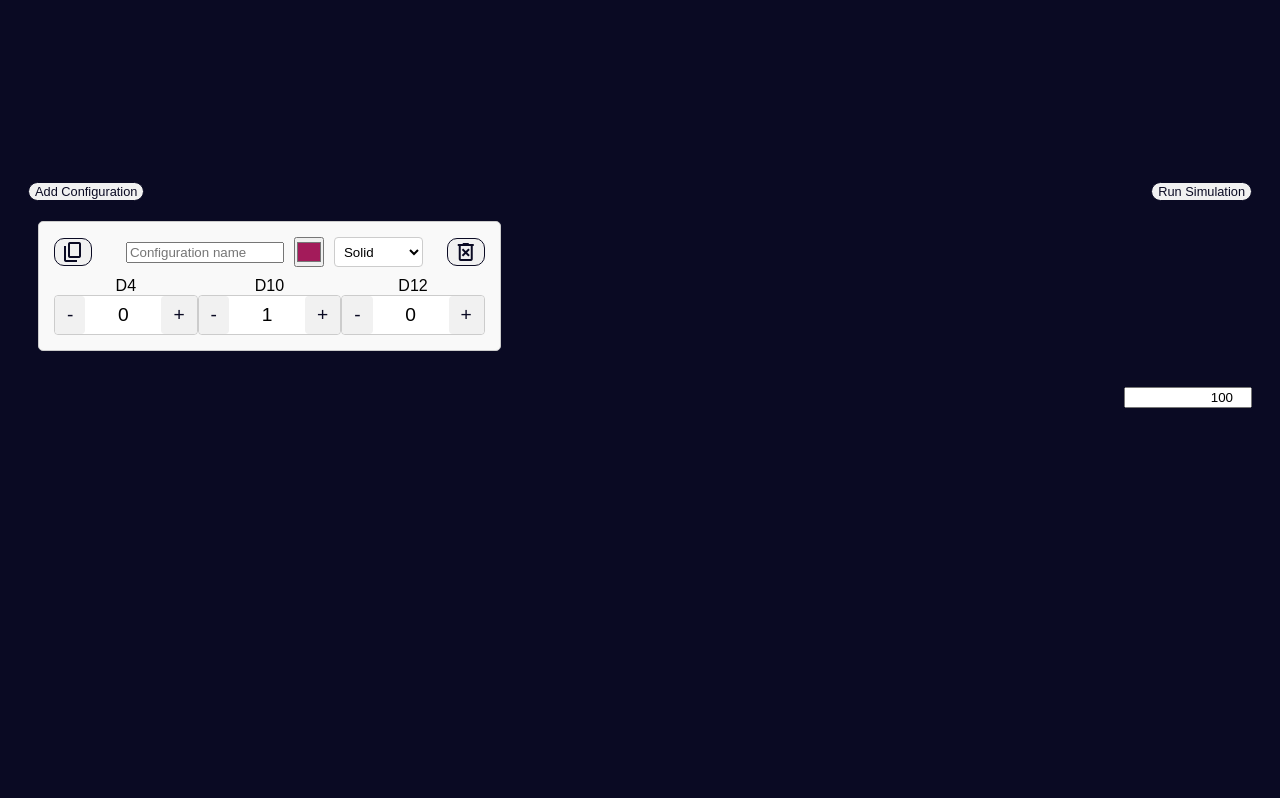
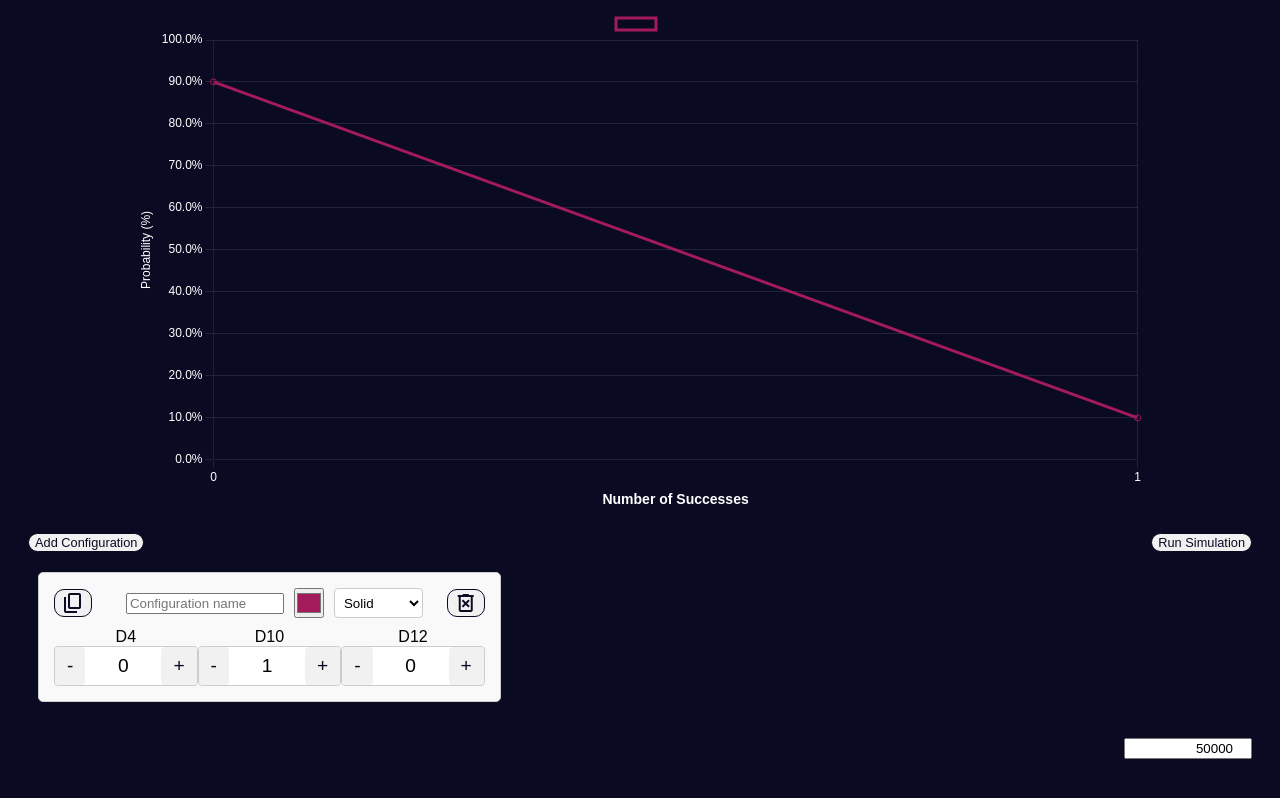
Before and after one commit to CoreyJSteiner/game-success-chart, a React (Vite) app: page / in a window 1280 px wide. Built offline with nearby package versions, Linux system fonts and the light colour scheme.

Commit message:
updates to runSim on initial load

```diff
--- a/src/App.jsx
+++ b/src/App.jsx
@@ -1,4 +1,4 @@
-import { useState, useEffect } from 'react'
+import { useState, useEffect, useRef } from 'react'
 import useLineConfigs from './hooks/LineConfigs'
 import LineConfigDisplay from './components/LineConfigDisplay'
 import ChartDisplay from './components/ChartDisplay'
@@ -14,13 +14,22 @@ function App () {
     removeConfig
   } = useLineConfigs()
   const [yAxisLocked, setYAxisLocked] = useState(true)
-  const [numTrials, setNumTrials] = useState(100)
+  const [numTrials, setNumTrials] = useState(50000)
   const [currentData, setCurrentData] = useState({})
 
-  //On Component Mount
+  //Initial Load
+  const initialLoadRef = useRef(true)
+
   useEffect(() => {
     addConfig()
   }, [])
+
+  useEffect(() => {
+    if (initialLoadRef.current && lineConfigs.length > 0) {
+      initialLoadRef.current = false
+      runSimulation()
+    }
+  }, [lineConfigs])
 
   //Handlers - To be moved
   const handleTrialsChange = num => {
```
